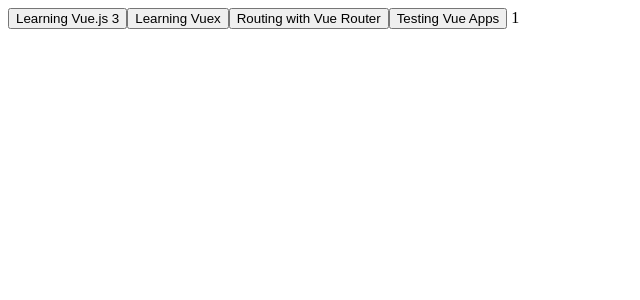
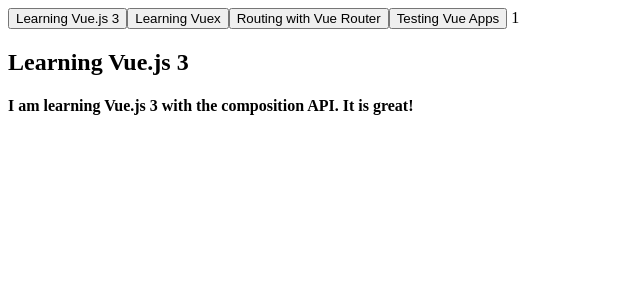
Before and after one commit to Sait-C/vuex-initial, a Vue app: page / in a window 1280 px wide. Both pictures are taken after a click on the button "Learning Vue.js 3". Shown: the top 300 px of the page, without its empty margins (0-640 px from the left). Built offline with nearby package versions, Linux system fonts and the light colour scheme.

Commit message:
Showing the Current Post

```diff
--- a/src/App.vue
+++ b/src/App.vue
@@ -3,6 +3,11 @@
     {{ post.title }}
   </button>
   {{ store.state.postId }}
+
+  <div v-if="currentPost">
+    <h2>{{ currentPost.title }}</h2>
+    <h4>{{ currentPost.content }}</h4>
+  </div>
 </template>
 
 <script setup>
@@ -21,17 +26,14 @@
 
 const posts = computed(() => store.state.posts);
 
+const currentPost = computed(() => {
+  return store.state.posts.find(x => {
+    return x.id === store.state.postId;
+  })
+})
 onMounted(() => {
   fetchData();
 })
-
-/* if we prefer the setup function instead of script setup
-return {
-  click,
-  postId: computed(() => store.state.postId)
-  store,
-}
-*/
 
 </script>
 
```
